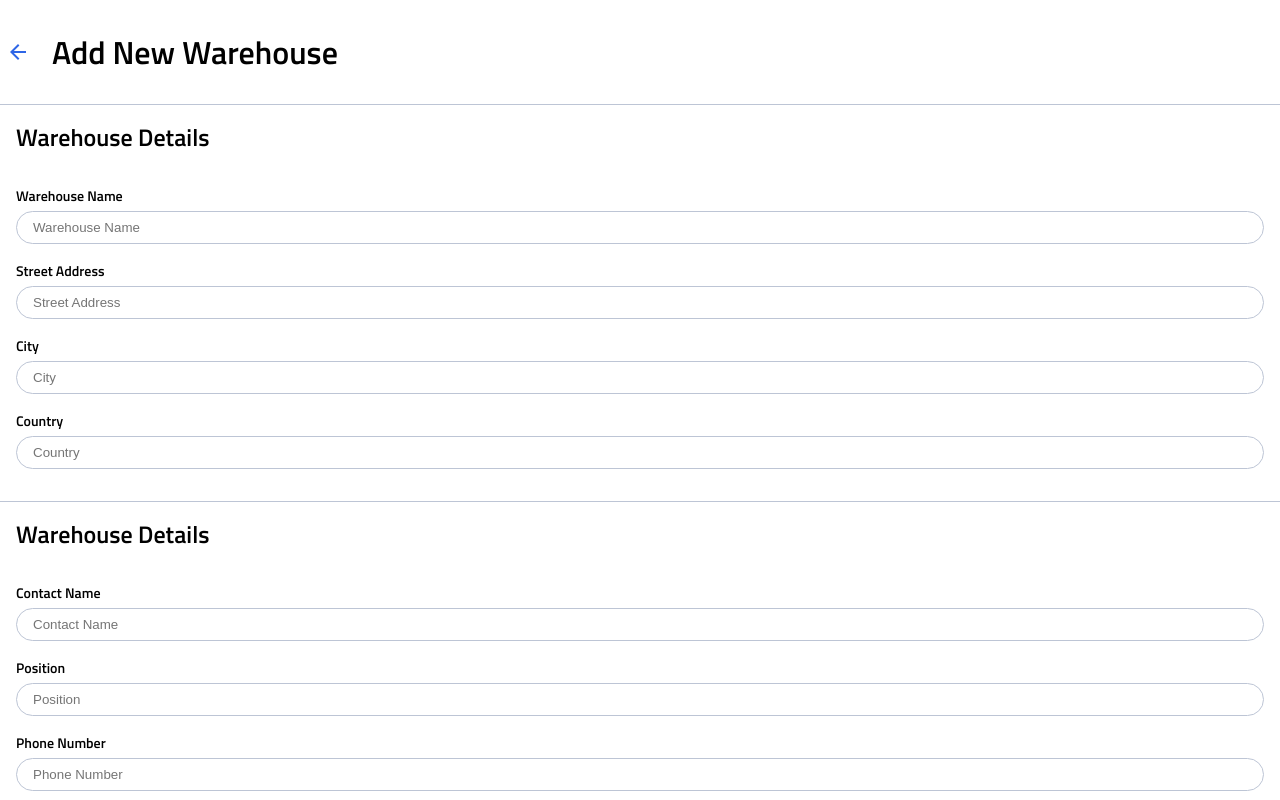
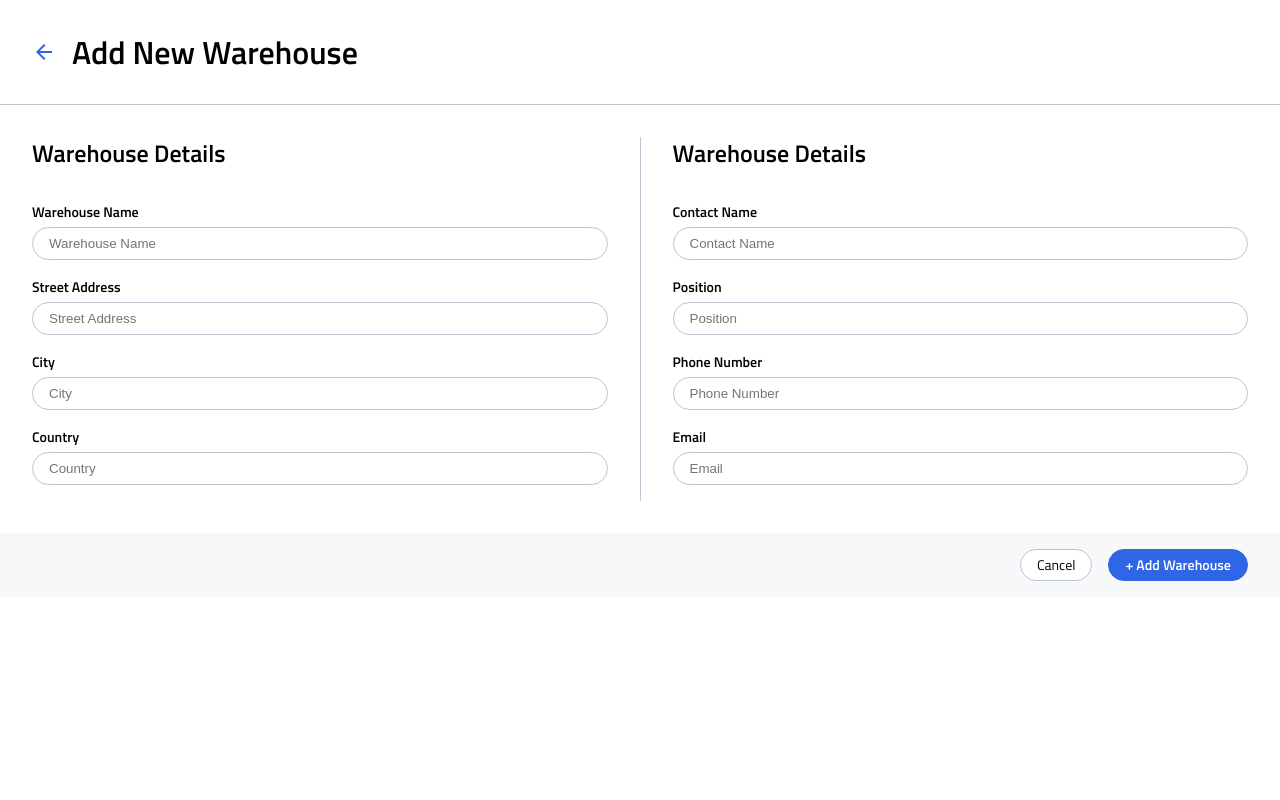
Before and after one commit to nicholas-hucal/instock-belle, a React (Create React App) app: page / in a window 1280 px wide. Shown: the top 800 px of the page. Built offline with nearby package versions, Linux system fonts and the light colour scheme.

Commit message:
added styling for all sizes

```diff
--- a/src/components/WarehouseForm/WarehouseForm.js
+++ b/src/components/WarehouseForm/WarehouseForm.js
@@ -26,13 +26,14 @@ class WarehouseForm extends Component {
         return (
             <section className='warehouse-form'>
                 <header className='warehouse-form__header'>
-                    <button className='warehouse-form__back-btn'>
-                        <img src={back} alt="back button" onClick={this.goBack} />
+                    <button className='warehouse-form__back-btn' onClick={this.goBack} >
+                        <img src={back} alt="back button" />
                     </button>
                     <h1 className='warehouse-form__heading'>{title}</h1>
                 </header>
                 <form className='warehouse-form__form' onSubmit={(e) => this.handleSubmit(e, warehouse.id)}>
-                    <section className='warehouse-form__section'>
+                    <div className='warehouse-form__body'>
+                        <section className='warehouse-form__section warehouse-form__section--first'>
                             <h2 className='warehouse-form__subheading'>Warehouse Details</h2>
                             <label className='warehouse-form__label'>
                                 Warehouse Name
@@ -70,12 +71,13 @@ class WarehouseForm extends Component {
                                 <input className='warehouse-form__input' type="text" name='contactEmail' value='' placeholder="Email" />
                             </label>
                         </section>
+                    </div>
                     <section className='warehouse-form__buttons'>
                         <button onClick={this.handleCancel} className='warehouse-form__button warehouse-form__button--cancel'>
                             Cancel
                         </button>
                         <button type="submit" className='warehouse-form__button warehouse-form__button--submit'>
-                            Add Warehouse
+                            + Add Warehouse
                         </button>
                     </section>
                 </form>
--- a/src/components/WarehouseForm/WarehouseForm.scss
+++ b/src/components/WarehouseForm/WarehouseForm.scss
@@ -8,11 +8,18 @@
     &__header {
         display: flex;
         align-items: baseline;
+        padding: 0 1rem;
+        @include tablet {
+            border-bottom: 1px solid $secondary-cloud;
+            padding: 0 2rem;
+        }
     }
 
     &__back-btn {
         border: none;
         background-color: $primary-white;
+        margin: 0;
+        padding: 0;
     }
 
     &__heading {
@@ -35,11 +42,34 @@
         margin-top: 0.25rem;
         border: 1px solid $secondary-cloud;
         padding: 0.5rem 1rem;
+        box-sizing: border-box;
+        width: 100%;
+    }
+
+    &__body {
+        display: flex;
+        flex-direction: column;
+        @include tablet {
+            flex-direction: row;
+        }
     }
 
     &__section {
         border-top: 1px solid $secondary-cloud;
         padding: 1rem;
+        flex: 1;
+
+        @include tablet {
+            padding: 0 2rem;
+            margin: 2rem 0;
+            border: none;
+        }
+
+        &--first {
+            @include tablet {
+                border-right: 1px solid $secondary-cloud;
+            }
+        }
     }
 
     &__buttons {
@@ -47,13 +77,22 @@
         background-color: $background-light-grey;
         display: flex;
         flex-direction: row;
+
+        @include tablet {
+            justify-content: flex-end;
+            padding: 1rem 2rem;
+        }
     }
 
     &__button {
         border-radius: 1.25rem;
-        flex: 1;
+        width: 100%;
         padding: 0.25rem 1rem;
         justify-content: space-between;
+
+        @include tablet {
+            width: auto;
+        }
 
         &--submit {
             font-weight: bold;
```
Lines whose indentation alone changed are shown as unchanged.
